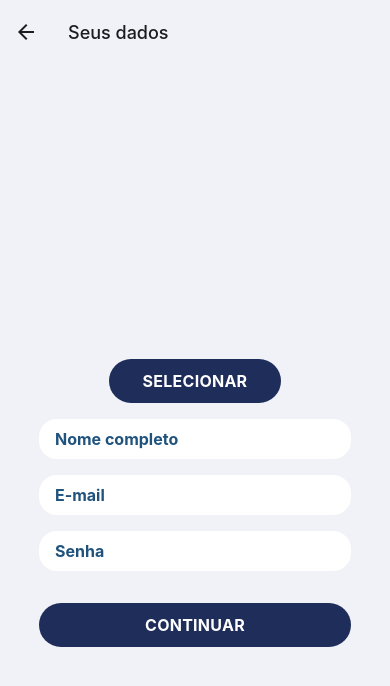
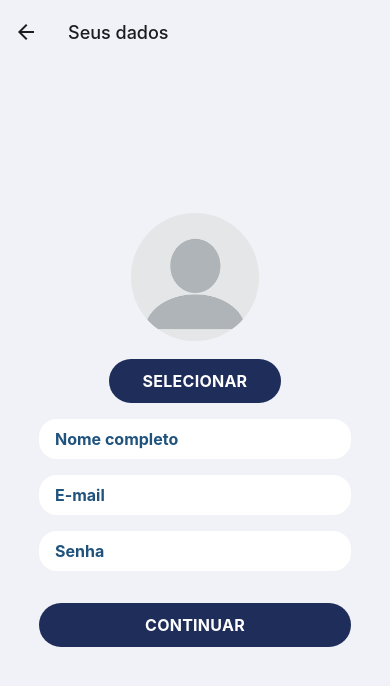
Before and after one commit to jfcbxp/zenithar-mobile, a React Native app: screen /SignUp in a window 390 px wide. Shown: the top 686 px of the page. Built offline with nearby package versions, Linux system fonts and the light colour scheme; no server answers.

Commit message:
otimizacoes parte 4

```diff
--- a/src/components/headers/header.tsx
+++ b/src/components/headers/header.tsx
@@ -21,7 +21,6 @@ export function Header(properties: Properties) {
   const onPress = () => {
     setVisible(true);
   };
-
   return (
     <View style={styles.header}>
       <Pressable onPress={onPress}>
--- a/src/components/modals/discount.tsx
+++ b/src/components/modals/discount.tsx
@@ -1,4 +1,4 @@
-import { useState, useEffect, useRef } from "react";
+import { useState, useEffect, useRef, useContext } from "react";
 import {
   StyleSheet,
   Modal,
@@ -98,7 +98,7 @@ export function DiscountModal(properties: Properties) {
             maxLength={6}
             type="custom"
             options={{
-              mask: "999999",
+              mask: "SSSSSS",
             }}
           />
           <Picker
@@ -114,7 +114,7 @@ export function DiscountModal(properties: Properties) {
             onPressIn={() => {
               navigation &&
                 navigation.navigate("Discount", {
-                  _budget: budget,
+                  _budget: budget.toUpperCase(),
                   _branch: branch,
                 });
               translation.setValue(400);
--- a/src/components/portrait/portrait.tsx
+++ b/src/components/portrait/portrait.tsx
@@ -12,8 +12,8 @@ export function Portrait(properties: Properties) {
       <Image
         source={
           properties.source
-            ? require("../../../assets/no-user.png")
-            : { uri: properties.source }
+            ? { uri: properties.source }
+            : require("../../../assets/no-user.png")
         }
         style={styles.image}
       />
--- a/src/pages/Discount/index.tsx
+++ b/src/pages/Discount/index.tsx
@@ -1,6 +1,12 @@
 import { useState, useEffect, useContext } from "react";
 import { StatusBar } from "expo-status-bar";
-import { StyleSheet, View, Text, ListRenderItem } from "react-native";
+import {
+  StyleSheet,
+  View,
+  Text,
+  ListRenderItem,
+  ActivityIndicator,
+} from "react-native";
 import { StackScreenProps } from "@react-navigation/stack";
 import { StackParams } from "../../types/stack.params";
 import { MaterialIcons as Icon } from "@expo/vector-icons";
@@ -62,7 +68,7 @@ export default function Discount({ route, navigation }: Properties) {
     setDialog({ title: title, content: content, visible: true });
   };
 
-  if (dialog.title != "Erro") {
+  if (budgetData) {
     return (
       <View style={styles.container}>
         <View style={styles.topField}>
@@ -192,7 +198,8 @@ export default function Discount({ route, navigation }: Properties) {
     );
   } else {
     return (
-      <View style={styles.container}>
+      <View style={styles.loading}>
+        <ActivityIndicator size={128} color="white" />
         <Dialog
           visible={dialog.visible}
           title={dialog.title}
@@ -212,6 +219,13 @@ const styles = StyleSheet.create({
     flex: 1,
     flexDirection: "column",
     backgroundColor: "#F0F2F7",
+  },
+  loading: {
+    flex: 1,
+    flexDirection: "column",
+    justifyContent: "center",
+    alignItems: "center",
+    backgroundColor: "#212A4D",
   },
   header: {
     flex: 1,
```
